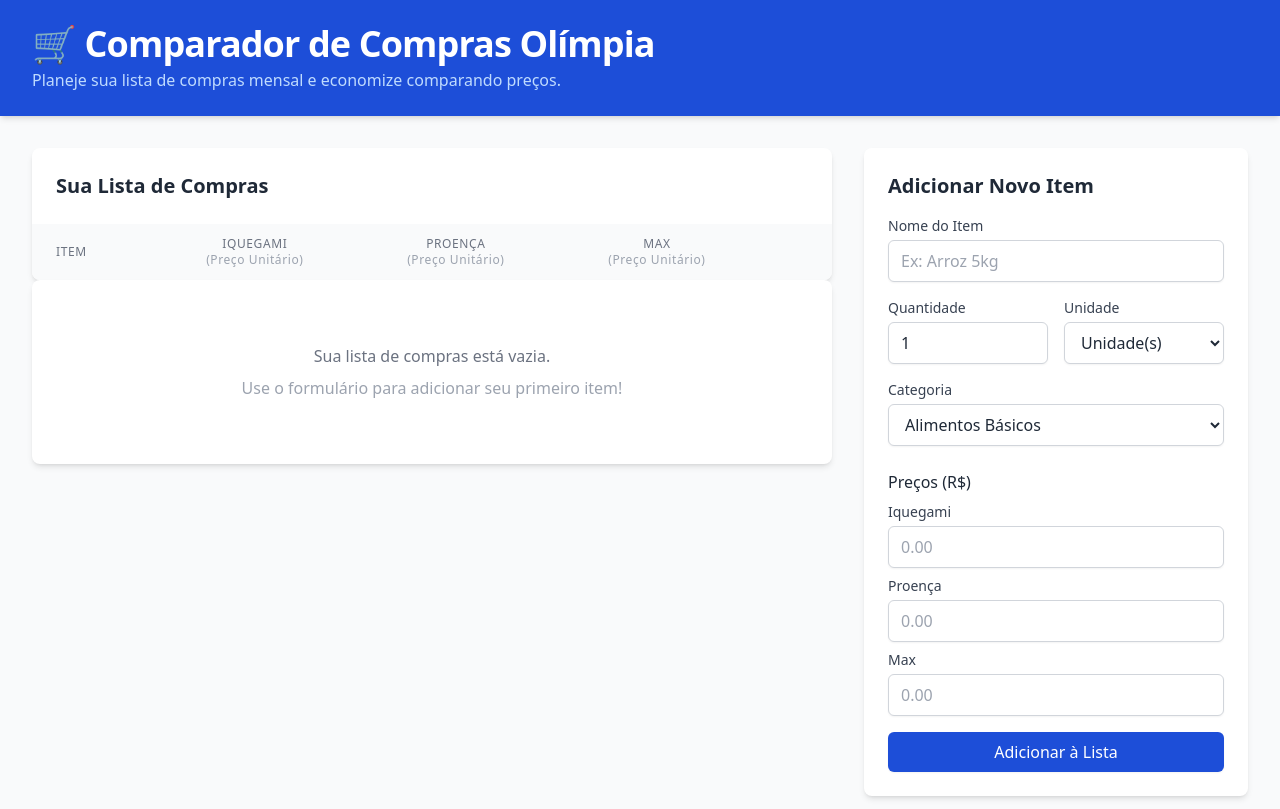
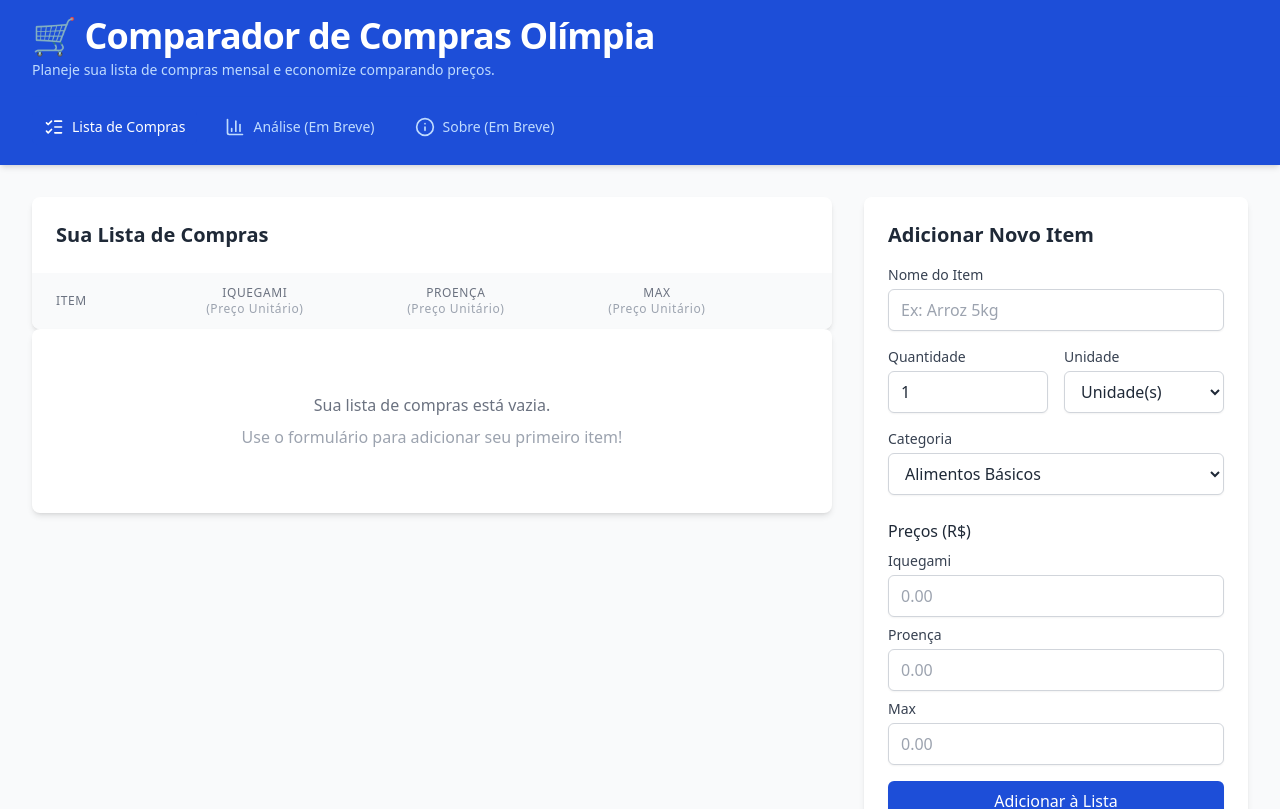
Before and after one commit to comparadordecompras-web/comparador-de-compras, a React (Vite) app: page / in a window 1280 px wide. Shown: the top 809 px of the page. Built offline with nearby package versions, Linux system fonts and the light colour scheme.

Commit message:
[dyad] Adding a top navigation menu to the Header component - wrote 1 file(s)

```diff
--- a/components/Header.tsx
+++ b/components/Header.tsx
@@ -1,16 +1,57 @@
+import React from 'react';
+import { ListChecks, BarChart3, Info } from 'lucide-react';
 
-import React from 'react';
+// Componente auxiliar para links de navegação
+const NavLink: React.FC<{ icon: React.ReactNode, label: string, active: boolean }> = ({ icon, label, active }) => (
+  <a
+    href="#"
+    className={`flex items-center space-x-2 px-3 py-2 rounded-md text-sm font-medium transition-colors whitespace-nowrap ${
+      active
+        ? 'bg-blue-700 text-white'
+        : 'text-blue-200 hover:bg-blue-600 hover:text-white'
+    }`}
+    onClick={(e) => e.preventDefault()} // Mantém o foco na página atual
+  >
+    {icon}
+    <span>{label}</span>
+  </a>
+);
 
 const Header: React.FC = () => {
   return (
     <header className="bg-brand-primary shadow-md">
-      <div className="container mx-auto px-4 md:px-8 py-6">
-        <h1 className="text-3xl md:text-4xl font-bold text-white tracking-tight">
-          🛒 Comparador de Compras Olímpia
-        </h1>
-        <p className="mt-1 text-blue-200">
-          Planeje sua lista de compras mensal e economize comparando preços.
-        </p>
+      <div className="container mx-auto px-4 md:px-8 py-4">
+        <div className="flex flex-col md:flex-row md:justify-between md:items-center">
+          <div>
+            <h1 className="text-3xl md:text-4xl font-bold text-white tracking-tight">
+              🛒 Comparador de Compras Olímpia
+            </h1>
+            <p className="mt-1 text-blue-200 text-sm">
+              Planeje sua lista de compras mensal e economize comparando preços.
+            </p>
+          </div>
+        </div>
+
+        {/* Navigation Menu */}
+        <nav className="mt-4 pt-3 border-t border-blue-700/50">
+          <div className="flex space-x-4 overflow-x-auto pb-1">
+            <NavLink
+              icon={<ListChecks className="w-5 h-5" />}
+              label="Lista de Compras"
+              active={true}
+            />
+            <NavLink
+              icon={<BarChart3 className="w-5 h-5" />}
+              label="Análise (Em Breve)"
+              active={false}
+            />
+            <NavLink
+              icon={<Info className="w-5 h-5" />}
+              label="Sobre (Em Breve)"
+              active={false}
+            />
+          </div>
+        </nav>
       </div>
     </header>
   );
```
